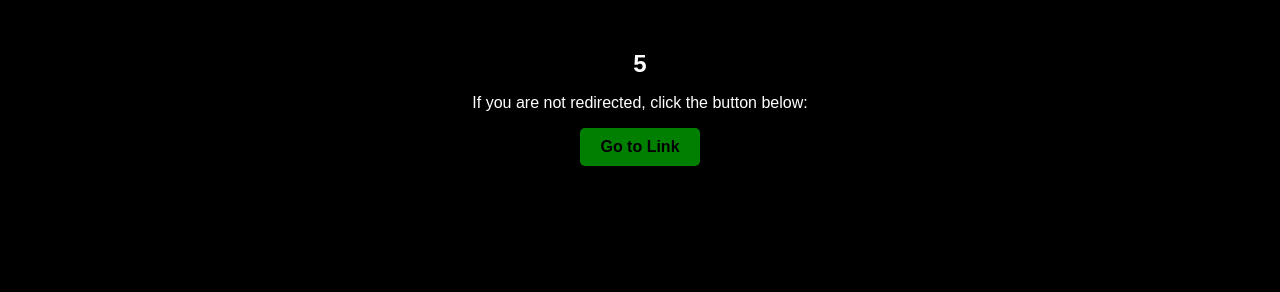
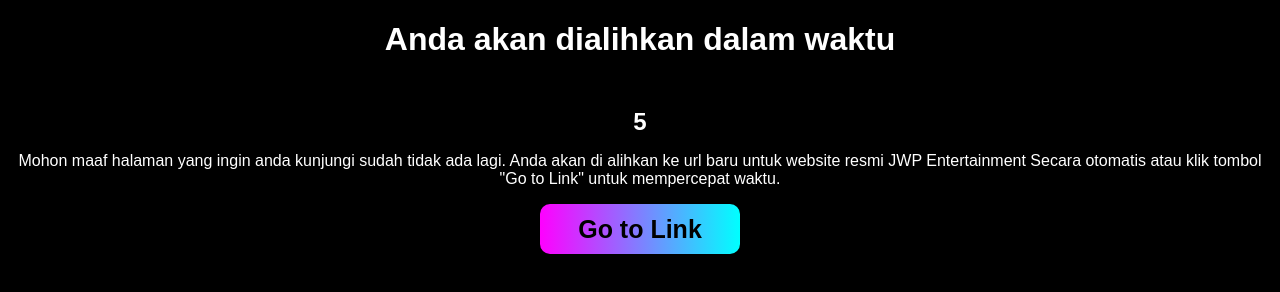
Before and after one commit to JWPE120/Fr63ao-, a plain HTML site: page index.html in a window 1280 px wide. Drawn offline with Linux system fonts and the light colour scheme.

Commit message:
Update index.html

```diff
--- a/index.html
+++ b/index.html
@@ -4,7 +4,7 @@
     <meta charset="UTF-8">
     <meta name="viewport" content="width=device-width, initial-scale=1.0">
     <meta http-equiv="refresh" content="11;url=https://jwpe120.github.io/P7wQBekg5AHWDvF-/umum/index">
-    <title>Futuristic Countdown</title>
+    <title>404 Not Found</title>
     <style>
         /* Styling for the countdown and button */
         body {
@@ -20,24 +20,23 @@
             margin-top: 50px;
         }
 
-        .neon-button {
-            background-color: #00ff00;
-            color: black;
+        .button {
+            display: block;
+            margin: 0 auto;
+            width: 200px;
+            height: 50px;
             border: none;
-            padding: 10px 20px;
-            font-size: 16px;
+            border-radius: 10px;
+            font-size: 25px;
             font-weight: bold;
-            border-radius: 5px;
-            cursor: pointer;
-            animation: blink 1s infinite alternate;
+            background: linear-gradient(to right, magenta, cyan); /* Warna neon */
+            animation: blink 1s infinite; /* Animasi berkedip */
         }
 
+        /* Membuat keyframes untuk animasi berkedip */
         @keyframes blink {
-            0% {
-                opacity: 1;
-            }
-            100% {
-                opacity: 0.5;
+            50% {
+                opacity: 0; /* Membuat tombol tidak terlihat */
             }
         }
     </style>
@@ -67,8 +66,10 @@
     </script>
 </head>
 <body onload="startCountdown()">
+    <h1>Anda akan dialihkan dalam waktu</h1>
     <div class="countdown" id="countdown">10</div>
-    <p>If you are not redirected, click the button below:</p>
-    <button class="neon-button" onclick="window.location.href='https://jwpe120.github.io/P7wQBekg5AHWDvF-/umum/index'">Go to Link</button>
+    <p>Mohon maaf halaman yang ingin anda kunjungi sudah tidak ada lagi. Anda akan di alihkan ke url baru untuk website resmi JWP Entertainment
+    Secara otomatis atau klik tombol "Go to Link" untuk mempercepat waktu. </p>
+    <button class="button" onclick="window.location.href='https://jwpe120.github.io/P7wQBekg5AHWDvF-/umum/index'">Go to Link</button>
 </body>
 </html>
```
